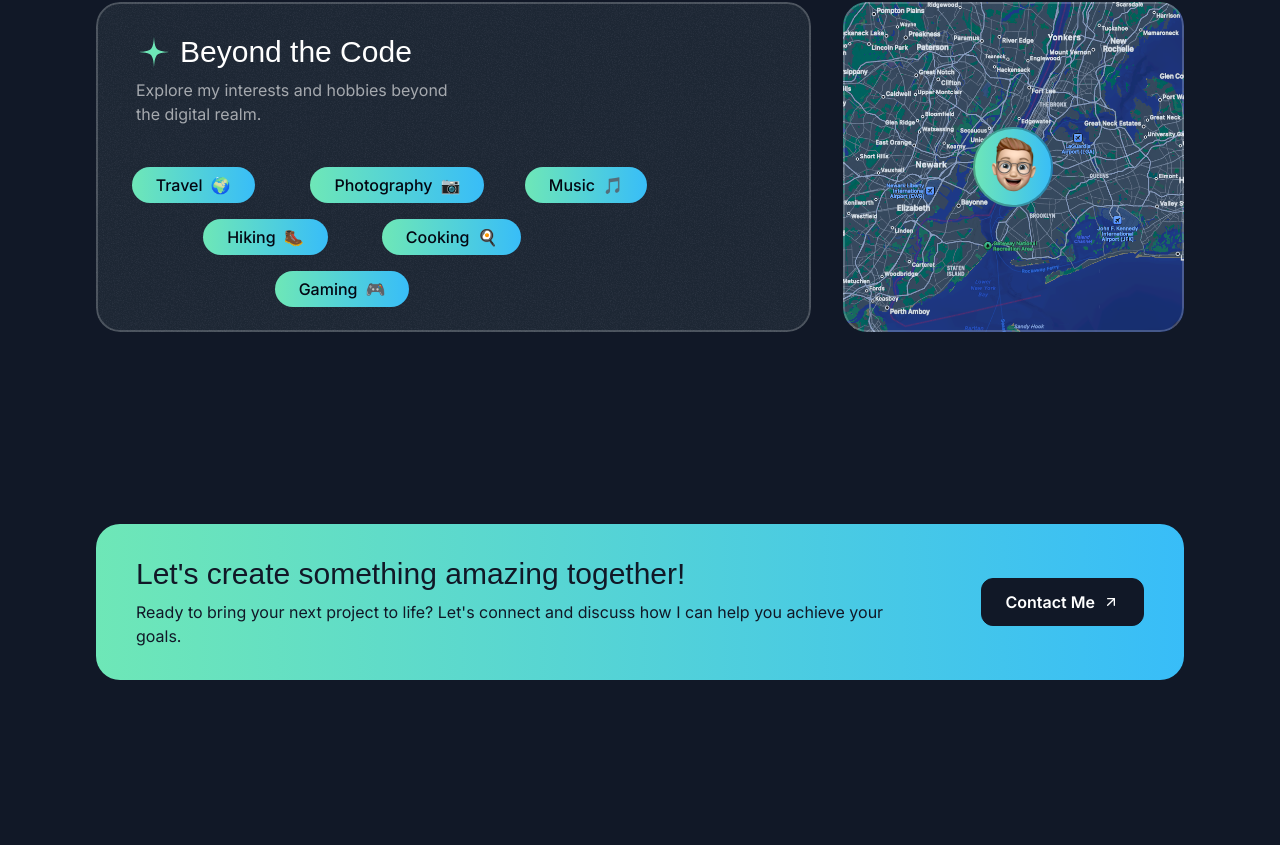
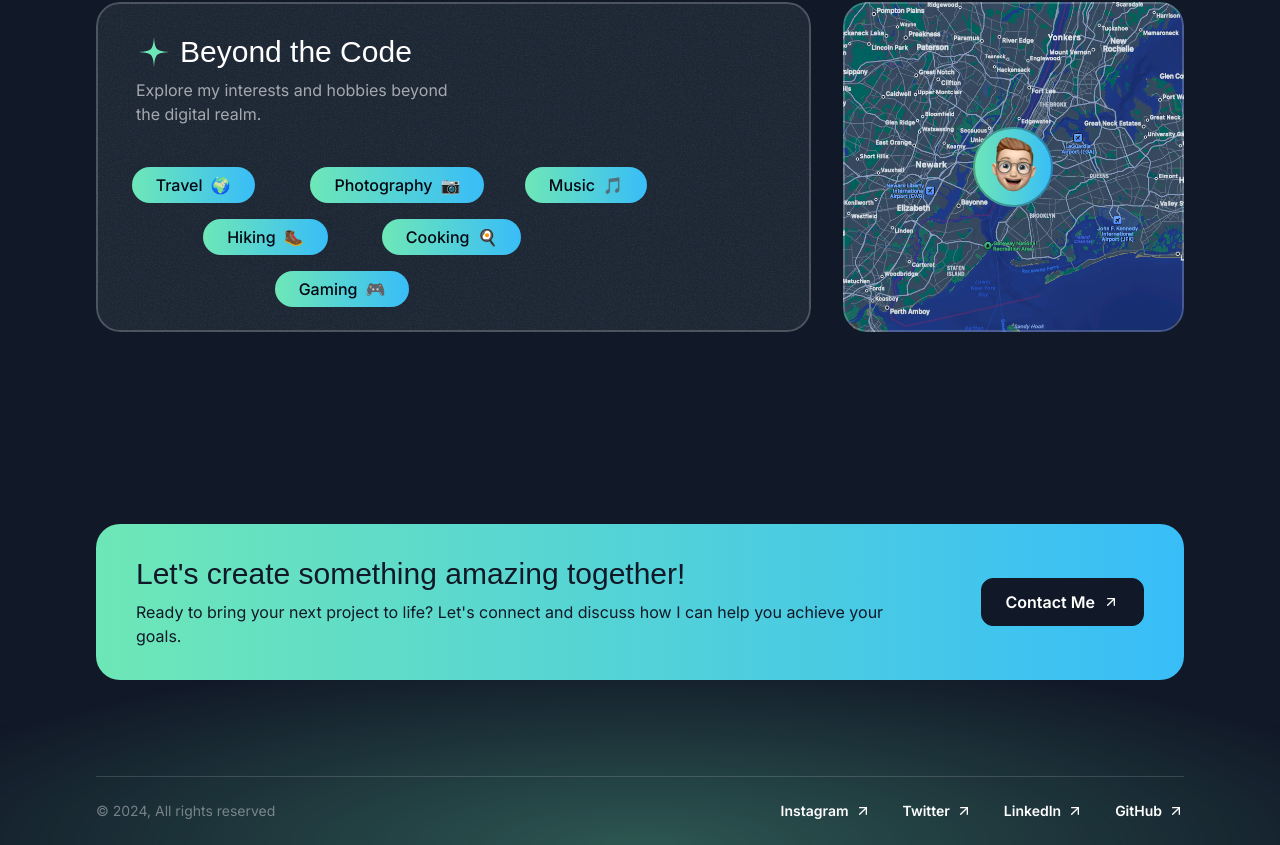
Before and after one commit to JinzoTun/next-portfolio, a Next.js app: page / in a window 1280 px wide. Shown: the part 3994-4839 px from the top of the page. Before the commit the page ends 4770 px from the top, so only its background shows below. Built offline with nearby package versions, Linux system fonts and the light colour scheme; a web font is replaced by a local one.

Commit message:
Add Footer component

```diff
--- a/src/app/page.tsx
+++ b/src/app/page.tsx
@@ -5,6 +5,7 @@
 import { TestimonialsSection } from '@/sections/Testimonials';
 import { AboutSection } from '@/sections/About';
 import { ContactSection } from '@/sections/Contact';
+import { Footer } from '@/sections/Footer';
 
 export default function Home() {
   return (
@@ -16,6 +17,7 @@
       <TestimonialsSection/>
       <AboutSection/>
       <ContactSection/>
+      <Footer/>
     </div>
   );
 }
--- a/src/sections/Footer.tsx
+++ b/src/sections/Footer.tsx
@@ -1,3 +1,41 @@
+import ArrowUpRightIcon from "@/assets/icons/arrow-up-right.svg";
+
+const footerLinks = [
+  {
+    title: "Instagram",
+    href: "https://www.instagram.com/hajrikoussay03"
+  },
+  {
+    title: "Twitter",
+    href: "https://x.com/KoussayHajri"
+  },
+  {
+    title: "LinkedIn",
+    href: "https://www.linkedin.com/in/koussay-hajri/"
+  },
+  {
+    title: "GitHub",
+    href: "https://github.com/JinzoTun"
+  }
+]
+
 export const Footer = () => {
-  return <div>Footer Section</div>;
+  return (
+    <footer className="relative overflow-x-clip">
+      <div className="absolute h-[400px] w-[1600px] bottom-0 left-1/2 -translate-x-1/2 bg-emerald-300/30 [mask-image:radial-gradient(50%_50%_at_bottom_center,black,transparent)] -z-10"></div>
+      <div className="container">
+        <div className="border-t border-white/15 py-6 text-sm flex flex-col md:flex-row md:justify-between items-center gap-8">
+          <div className="text-white/40">&copy; 2024, All rights reserved</div>
+          <nav className="flex flex-col md:flex-row items-center gap-8">
+            {footerLinks.map((link) => (
+              <a key={link.title} href={link.href} target="_blank" className="inline-flex items-center gap-1.5">
+                <span className=" font-semibold">{link.title}</span>
+                <ArrowUpRightIcon className="size-4"/>
+              </a>
+            ))}
+          </nav>
+        </div>
+      </div>
+    </footer>
+  );
 };
```
